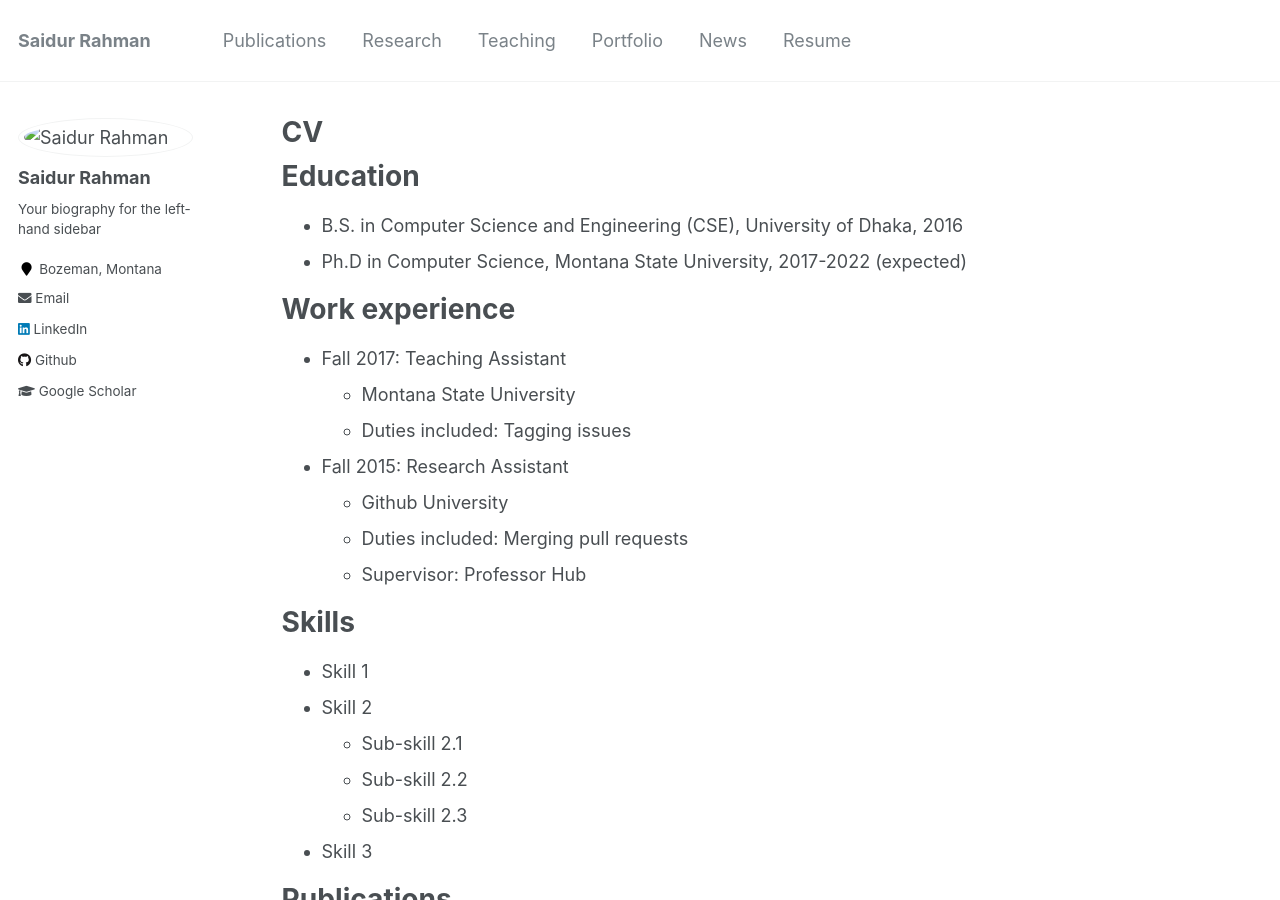
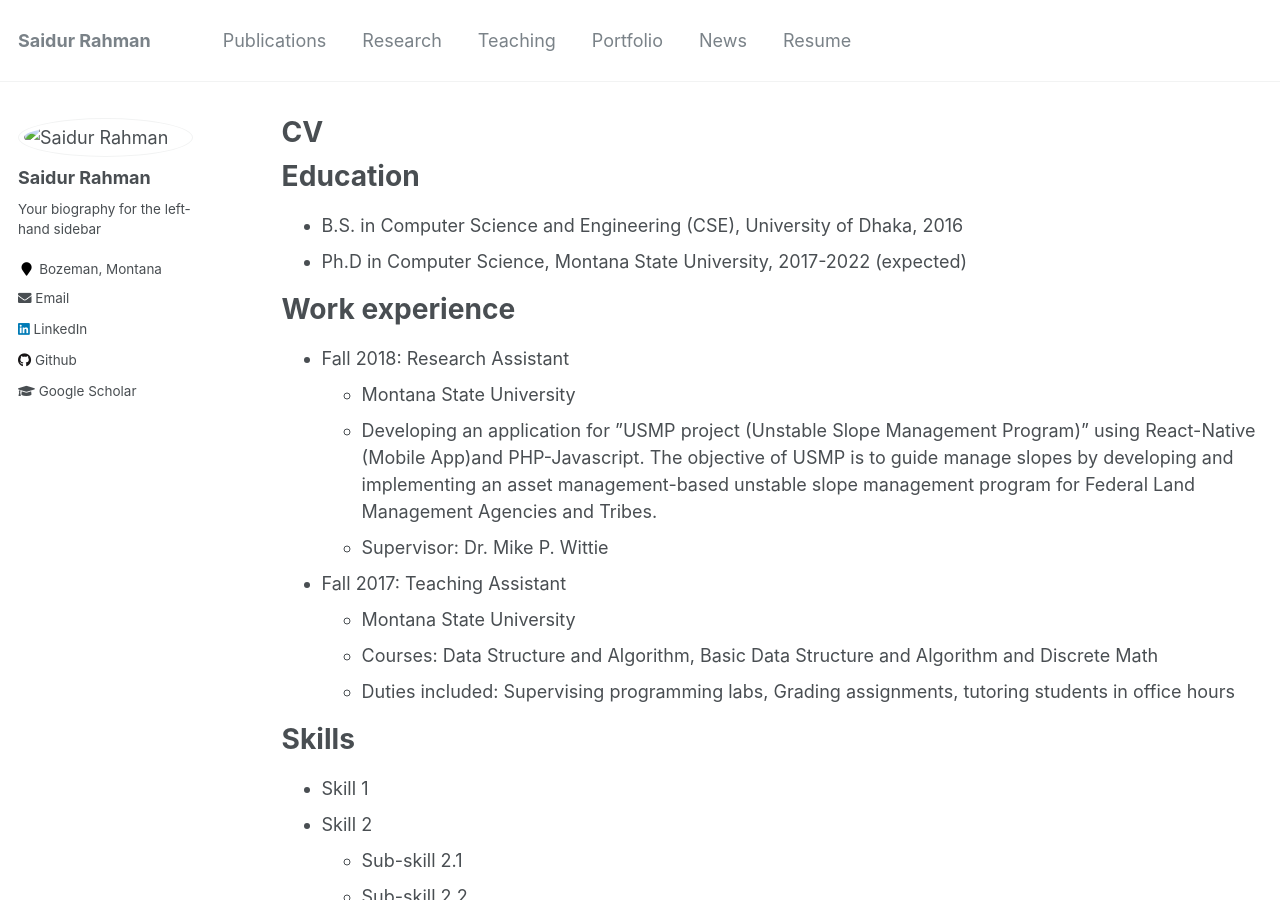
Before and after one commit to ps073006/saidurrahman.info, a Jekyll site: the page built from _pages/cv.md, in a window 1280 px wide and 900 px high. Built offline with Jekyll 4.4.1, drawn with Linux system fonts in a browser that asks for light colours.

Commit message:
update my website

```diff
--- a/_pages/cv.md
+++ b/_pages/cv.md
@@ -16,14 +16,15 @@ Education
 
 Work experience
 ======
+* Fall 2018: Research Assistant
+  * Montana State University
+  * Developing an application for ”USMP project (Unstable Slope Management Program)” using React-Native (Mobile App)and PHP-Javascript.  The objective of USMP is to guide manage slopes by developing and implementing an asset management-based unstable slope management program for Federal Land Management Agencies and Tribes.
+  * Supervisor: Dr. Mike P. Wittie
+
 * Fall 2017: Teaching Assistant
   * Montana State University
-  * Duties included: Tagging issues
-
-* Fall 2015: Research Assistant
-  * Github University
-  * Duties included: Merging pull requests
-  * Supervisor: Professor Hub
+  * Courses: Data Structure and Algorithm, Basic Data Structure and Algorithm and Discrete Math
+  * Duties included: Supervising programming labs, Grading assignments, tutoring students in office hours
 
 Skills
 ======
```
